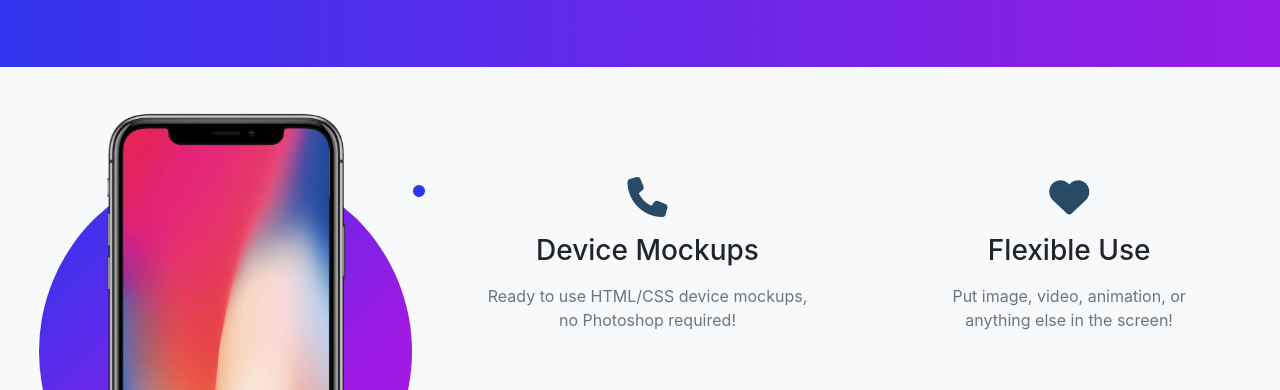
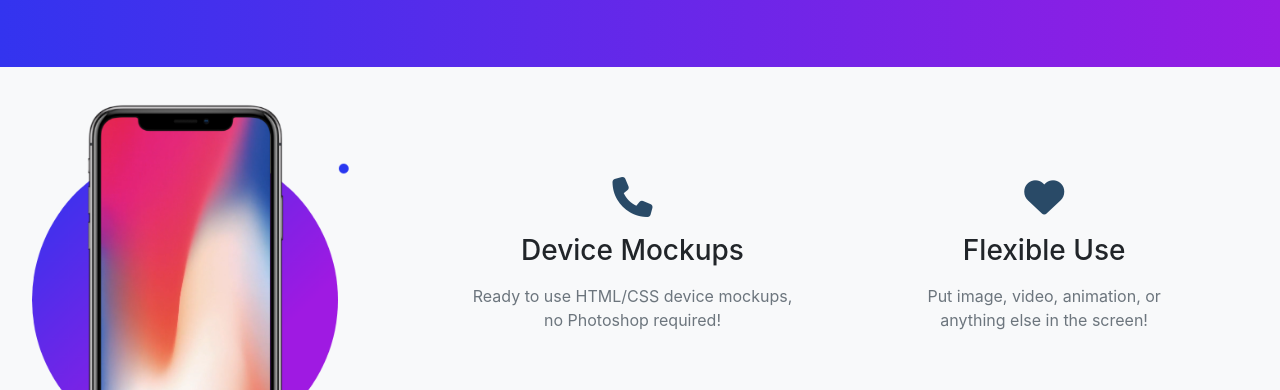
Before and after one commit to OmarDahabx/MobApp, a plain HTML site: page index.html in a window 1280 px wide. Shown: the part 991-1381 px from the top of the page. Drawn offline with nearby package versions, Linux system fonts and the light colour scheme.

Commit message:
Add files via upload

```diff
--- a/css/style.css
+++ b/css/style.css
@@ -1,6 +1,15 @@
 *{
     padding: 0px;
     margin: 0px;
+}
+body{
+    background-color: black;
+}
+img{
+    max-width: 100%;
+}
+nav{
+    max-width: 100%;
 }
 .header{
     background-color: #f8f9fa;
@@ -93,11 +102,12 @@
   }
 }
 /*----------------------end of moo---------------------------*/
+.motyaba{
+    max-width: 100%;
+}
 .secSec{
     background-color: #f8f9fa;
     height: 600px;
-
-
 }
 .omar{
     border-radius: 50%;
--- a/index.html
+++ b/index.html
@@ -76,7 +76,7 @@
 
     <div class="moo">
 
-        <div class="row">
+        <div class="row motyaba">
             <div class="col-md-4">
                 <img src="img/project.PNG">
             </div>
```
